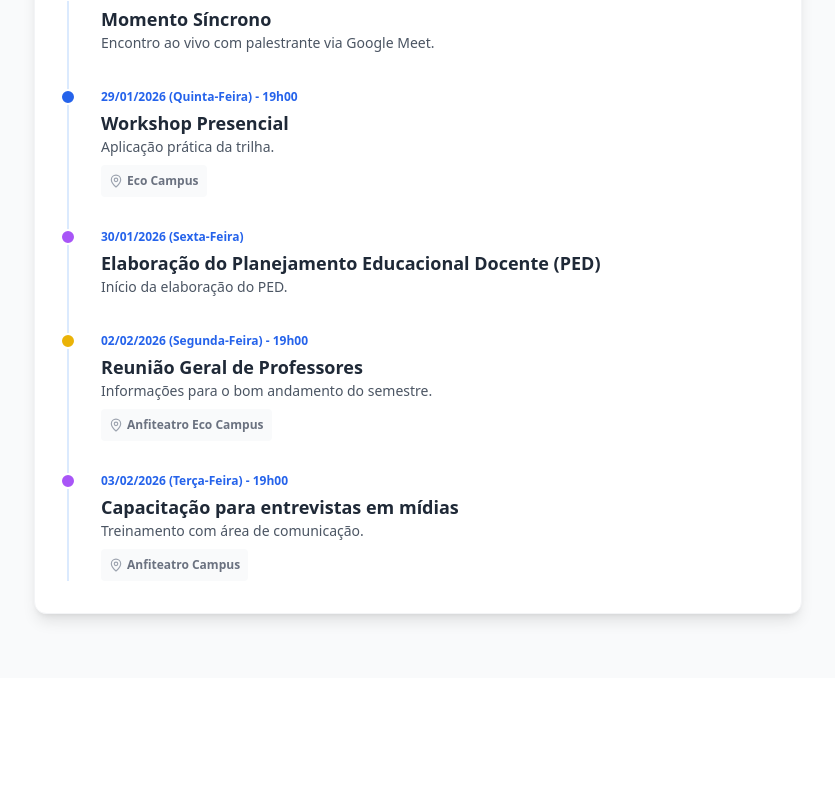
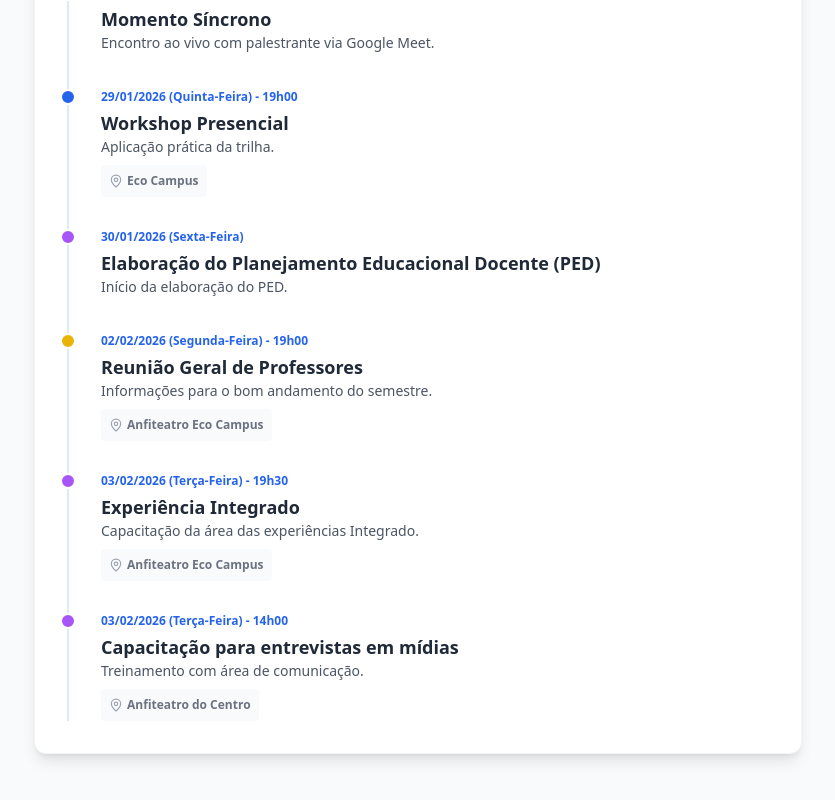
Before and after one commit to rodriguesph/cafe-2026, a React (Vite) app: page / in a window 1280 px wide. Shown: the part 1486-2286 px from the top of the page, without its empty margins (222-1057 px from the left). Before the commit the page ends 2164 px from the top, so only its background shows below. Built offline with nearby package versions, Linux system fonts and the light colour scheme.

Commit message:
Correcao BarChart e Programacao Final

```diff
--- a/src/App.jsx
+++ b/src/App.jsx
@@ -359,7 +359,8 @@ const TIMELINES = {
     { date: '29/01/2026 (Quinta-Feira) - 19h00', title: 'Workshop Presencial', desc: 'Aplicação prática da trilha.', location: 'Eco Campus', type: 'presencial' },
     { date: '30/01/2026 (Sexta-Feira)', title: 'Elaboração do Planejamento Educacional Docente (PED)', desc: 'Início da elaboração do PED.', type: 'pratica' },
     { date: '02/02/2026 (Segunda-Feira) - 19h00', title: 'Reunião Geral de Professores', desc: 'Informações para o bom andamento do semestre.', location: 'Anfiteatro Eco Campus', type: 'reuniao' },
-    { date: '03/02/2026 (Terça-Feira) - 19h00', title: 'Capacitação para entrevistas em mídias', desc: 'Treinamento com área de comunicação.', location: 'Anfiteatro Campus', type: 'treinamento' },
+    { date: '03/02/2026 (Terça-Feira) - 19h30', title: 'Experiência Integrado', desc: 'Capacitação da área das experiências Integrado.', location: 'Anfiteatro Eco Campus', type: 'evento' },
+    { date: '03/02/2026 (Terça-Feira) - 14h00', title: 'Capacitação para entrevistas em mídias', desc: 'Treinamento com área de comunicação.', location: 'Anfiteatro do Centro', type: 'treinamento' },
   ],
   colegio: [
     { date: '26/01/2026 (Segunda-Feira) - 19h00', title: 'Abertura e Palestra', desc: 'Abertura do evento, Recepção institucional, Palestra: Futurismo & Megatendências', location: 'Anfiteatro Eco Campus', type: 'presencial' },
@@ -372,7 +373,8 @@ const TIMELINES = {
     { date: '29/01/2026 (Quinta-Feira) - 09h00', title: 'Neurodivergentes: Compreendendo e Incluindo no Contexto Escolar', desc: 'Conscientização, estratégias de sala de aula e identificação de sinais. (Para professores)', type: 'presencial' },
     { date: '29/01/2026 (Quinta-Feira) - 19h00', title: 'Workshop Presencial', desc: 'Aplicação prática da trilha.', location: 'Eco Campus', type: 'presencial' },
     { date: '30/01/2026 (Sexta-Feira)', title: 'Elaboração do Planejamento Educacional Docente (PED)', desc: 'Início da elaboração do PED.', type: 'pratica' },
-    { date: '03/02/2026 (Terça-Feira) - 19h00', title: 'Capacitação para entrevistas em mídias', desc: 'Treinamento com área de comunicação.', location: 'Anfiteatro Campus', type: 'treinamento' },
+    { date: '03/02/2026 (Terça-Feira) - 19h30', title: 'Experiência Integrado', desc: 'Capacitação da área das experiências Integrado.', location: 'Anfiteatro Eco Campus', type: 'evento' },
+    { date: '03/02/2026 (Terça-Feira) - 14h00', title: 'Capacitação para entrevistas em mídias', desc: 'Treinamento com área de comunicação.', location: 'Anfiteatro Campus', type: 'treinamento' },
   ],
   medicina_cm: [
     { date: '26/01/2026 (Segunda-Feira) - 15h00', title: 'Reunião de Professores', desc: 'Encontro com o DEA.', type: 'reuniao' },
@@ -384,8 +386,8 @@ const TIMELINES = {
     { date: '29/01/2026 (Quinta-Feira) - 14h00', title: 'Workshop Presencial', desc: 'Elaboração de questões.', location: 'Sala D7 na unidade Campus', type: 'presencial' },
     { date: '29/01/2026 (Quinta-Feira) - 19h00', title: 'Workshop Presencial', desc: 'Aplicação prática da trilha.', location: 'Eco Campus', type: 'presencial' },
     { date: '30/01/2026 (Sexta-Feira) - 19h00', title: 'Reunião Geral de Professores', desc: 'Informações para o bom andamento do semestre.', location: 'Anfiteatro Eco Campus', type: 'reuniao' },
-    { date: '30/01/2026 (Sexta-Feira)', title: 'Elaboração do Planejamento Educacional Docente (PED)', desc: 'Início da elaboração do PED.', type: 'pratica' },
-    { date: '03/02/2026 (Terça-Feira) - 19h00', title: 'Capacitação para entrevistas em mídias', desc: 'Treinamento com área de comunicação.', location: 'Anfiteatro Campus', type: 'treinamento' },
+    { date: '03/02/2026 (Terça-Feira) - 19h30', title: 'Experiência Integrado', desc: 'Capacitação da área das experiências Integrado.', location: 'Anfiteatro Eco Campus', type: 'evento' },
+    { date: '03/02/2026 (Terça-Feira) - 14h00', title: 'Capacitação para entrevistas em mídias', desc: 'Treinamento com área de comunicação.', location: 'Anfiteatro Campus', type: 'treinamento' },
   ],
   medicina_macapa: [
     { date: '19/01/2026 (Segunda-Feira) - 18h45', title: 'Reunião Geral com Professores', desc: 'Reunião de professores com o DEA.', location: 'Síncrono', type: 'reuniao' },
@@ -1167,8 +1169,14 @@ function AdminPanel({ onBack, onImpersonate }) {
   }, []);
 
   const loadUsers = async () => {
-    const list = await DataService.getAllUsers();
-    setUsers(list);
+    try {
+      const list = await DataService.getAllUsers();
+      // FILTRO DE SEGURANÇA: Remove usuários com dados corrompidos para não quebrar a tela
+      const validList = list.filter(u => u && u.id);
+      setUsers(validList);
+    } catch (e) {
+      console.error("Erro ao carregar usuários:", e);
+    }
   };
 
     // FILTER LOGIC
```
